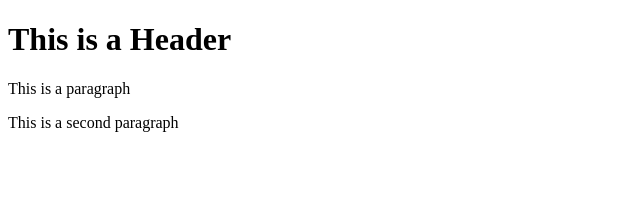
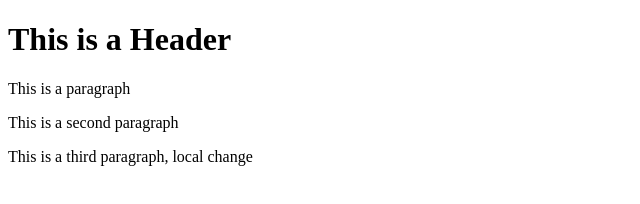
Before and after one commit to capixm/testrepo, a website: page index.html in a window 1280 px wide. Shown: the whole page, without its empty margins (0-640 px from the left). Drawn offline with Linux system fonts and the light colour scheme.

Commit message:
local change to index.html

```diff
--- a/index.html
+++ b/index.html
@@ -6,5 +6,6 @@
         <h1>This is a Header</h1>
         <p>This is a paragraph</p>
         <p>This is a second paragraph</p>
+        <p>This is a third paragraph, local change</p>
     </body>
 </html>
```
